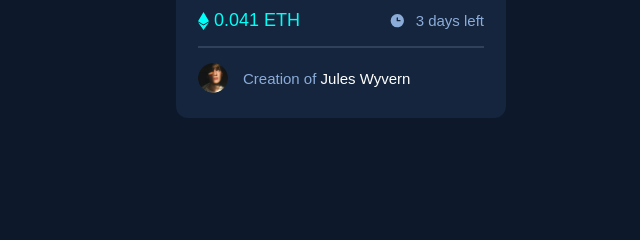
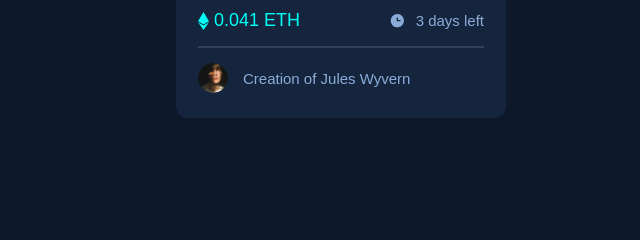
Before and after one commit to Yahyaabbakar92/nft_preview_card_component, a plain HTML site: page index.html in a window 1280 px wide. Shown: the part 568-808 px from the top of the page, 364-1004 px from the left. Drawn offline with Linux system fonts and the light colour scheme.

Commit message:
Tweaked some html tags but reverted back to the orginal

```diff
--- a/index.html
+++ b/index.html
@@ -37,7 +37,7 @@
       </div>
       <div class="box2">
         <img src="imgs/image-avatar.png" alt="avatar of user" class="avatar">
-        <p>Creation of <span style="color: white;">Jules Wyvern</span></p>
+        <p>Creation of <span>Jules Wyvern</span></p>
       </div>
     </div>
   </div>
```
